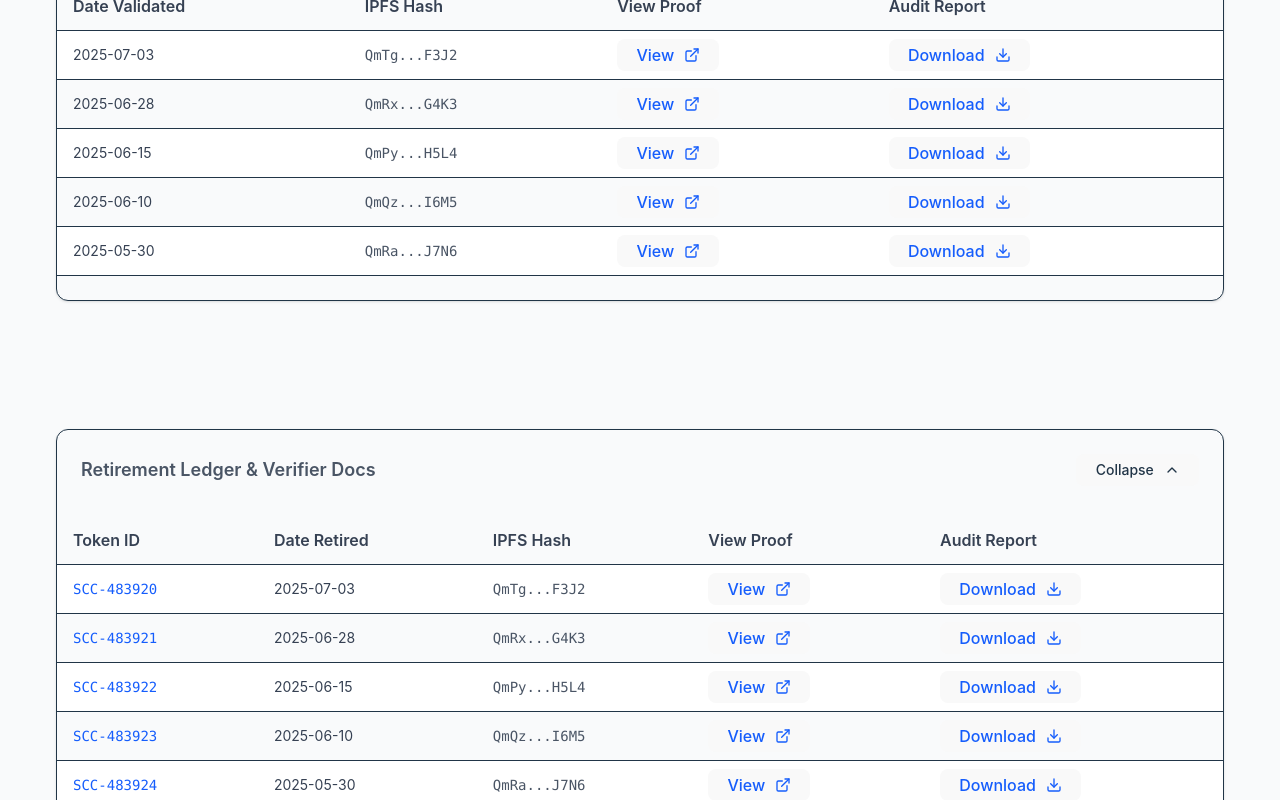
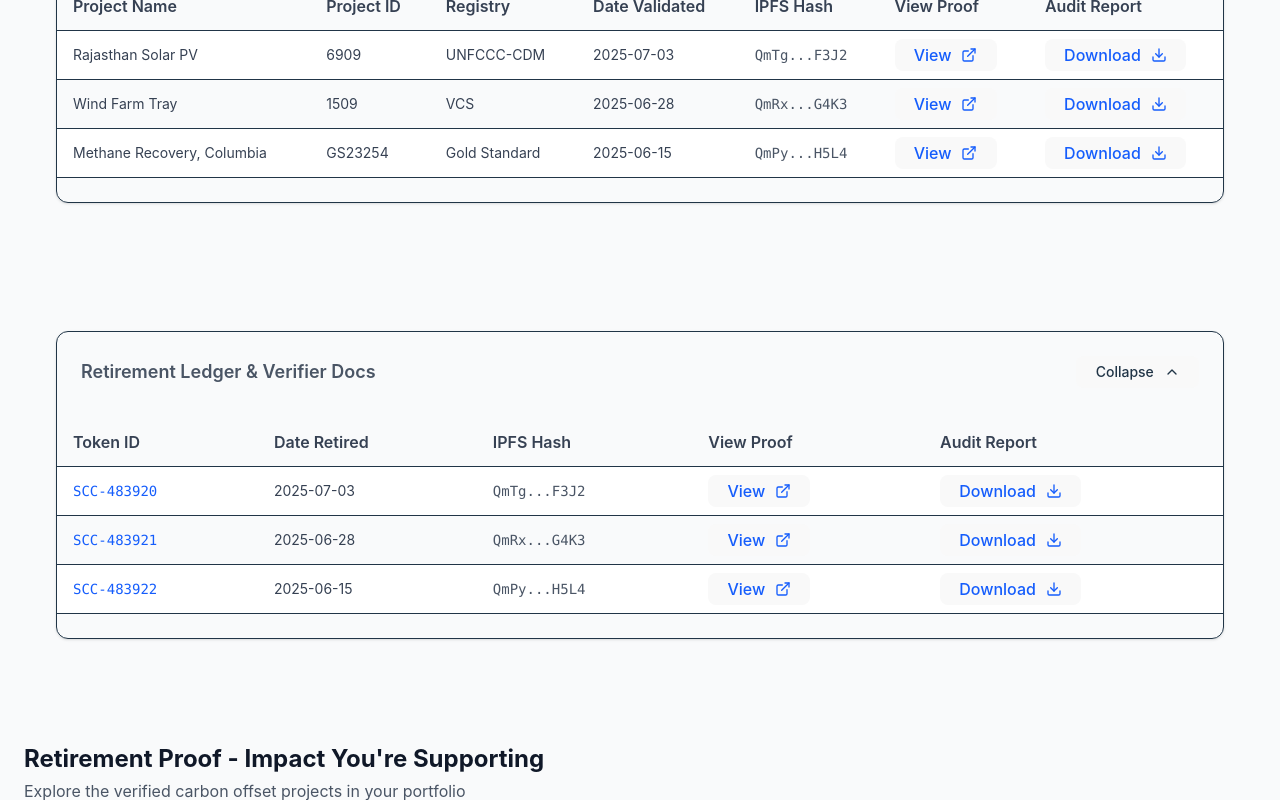
Before and after one commit to ManahilMustafa/sabza-carbon-projects, a React (Vite) app: page / in a window 1280 px wide. Shown: the part 1020-1820 px from the top of the page. Built offline with nearby package versions, Linux system fonts and the light colour scheme.

Commit message:
updTED CODE

```diff
--- a/src/App.jsx
+++ b/src/App.jsx
@@ -2,7 +2,7 @@ import { Header } from "./components/common/Header"
 import { Dashboard } from "./components/Dashboard"
 import { TokenRetirement } from "./components/TokenRetirement"
 import { ProjectPortfolio } from "./components/ProjectPortfolio"
-import { esgMetrics, monthlyOffsetsData, projectTypeData, retirementData, projectsData } from "./data/mockData"
+import { esgMetrics, monthlyOffsetsData, projectTypeData, retirementData, projectsData, validationData } from "./data/mockData"
 import { ValidationTable } from "./components/Validation/ValidationLedger"
 import { ValidationLedger } from "./components/Validation"
 
@@ -16,7 +16,7 @@ export default function App() {
         <Dashboard metrics={esgMetrics} monthlyData={monthlyOffsetsData} projectTypeData={projectTypeData} />
 
         {/* Token Retirement Section */}
-        <ValidationLedger data={retirementData} />
+        <ValidationLedger data={validationData} />
         <TokenRetirement data={retirementData} />
 
         {/* Project Portfolio Section */}
--- a/src/components/Validation/ValidationLedger.jsx
+++ b/src/components/Validation/ValidationLedger.jsx
@@ -68,7 +68,9 @@ export function ValidationTable({ data }) {
               <table className="table-auto w-full border-collapse">
                 <thead>
                   <tr className="border-b bg-gray-50">
-                    {[
+                    {["Project Name ",
+                    "Project ID",
+                    "Registry",
                       "Date Validated",
                       "IPFS Hash",
                       "View Proof",
@@ -91,12 +93,11 @@ export function ValidationTable({ data }) {
                         i % 2 === 0 ? "bg-white" : "bg-gray-50"
                       }`}
                     >
-                      <td className="py-2 px-4 text-sm text-gray-700">
-                        {r.dateRetired}
-                      </td>
-                      <td className="py-2 px-4 break-words font-mono text-sm text-gray-600">
-                        {r.ipfsHash}
-                      </td>
+                        <td className="py-2 px-4 text-sm text-gray-700">{r.name}</td>
+                      <td className="py-2 px-4 text-sm text-gray-700">{r.id}</td>
+                      <td className="py-2 px-4 text-sm text-gray-700">{r.registry}</td>
+                      <td className="py-2 px-4 text-sm text-gray-700">{r.dateRetired}</td>
+                      <td className="py-2 px-4 break-words font-mono text-sm text-gray-600">{r.ipfsHash}</td>
                       <td className="py-2 px-4">
                         <Button
                           variant="link"
--- a/src/data/mockData.js
+++ b/src/data/mockData.js
@@ -24,7 +24,67 @@ export const projectTypeData = [
   { type: "Wind", offsets: 1950, color: "#3B82F6" },
   { type: "Methane Capture", offsets: 3950, color: "#F59E0B" },
 ]
-
+export const validationData = [
+  {
+    name: "Rajasthan Solar PV",
+    id: "6909",
+    registry: "UNFCCC-CDM",
+    tokenId: "SCC-483920",
+    dateRetired: "2025-07-03",
+    ipfsHash: "QmTg...F3J2",
+    smartContract: "0x742d3...c4d8",
+    geoCoordinates: "26.9124° N, 75.7873° E",
+    vintageYear: 2023,
+    viewProof: "View NFT on-chain",
+    auditReport: "Download PDF",
+  },
+  {
+    name: "Wind Farm Tray",
+    id: "1509",
+    registry: "VCS",
+    tokenId: "SCC-483921",
+    dateRetired: "2025-06-28",
+    ipfsHash: "QmRx...G4K3",
+    smartContract: "0x853e4...d5e9",
+    geoCoordinates: "28.6139° N, 77.2090° E",
+    vintageYear: 2023,
+    viewProof: "View NFT on-chain",
+    auditReport: "Download PDF",
+  },
+  {
+    name: "Methane Recovery, Columbia",
+    id: "GS23254",
+    registry: "Gold Standard",
+    tokenId: "SCC-483922",
+    dateRetired: "2025-06-15",
+    ipfsHash: "QmPy...H5L4",
+    smartContract: "0x964f5...e6fa",
+    geoCoordinates: "19.0760° N, 72.8777° E",
+    vintageYear: 2022,
+    viewProof: "View NFT on-chain",
+    auditReport: "Download PDF",
+  },
+  // {
+  //   tokenId: "SCC-483923",
+  //   dateRetired: "2025-06-10",
+  //   ipfsHash: "QmQz...I6M5",
+  //   smartContract: "0xa75g6...f7gb",
+  //   geoCoordinates: "13.0827° N, 80.2707° E",
+  //   vintageYear: 2023,
+  //   viewProof: "View NFT on-chain",
+  //   auditReport: "Download PDF",
+  // },
+  // {
+  //   tokenId: "SCC-483924",
+  //   dateRetired: "2025-05-30",
+  //   ipfsHash: "QmRa...J7N6",
+  //   smartContract: "0xb86h7...g8hc",
+  //   geoCoordinates: "22.5726° N, 88.3639° E",
+  //   vintageYear: 2022,
+  //   viewProof: "View NFT on-chain",
+  //   auditReport: "Download PDF",
+  // },
+]
 // Retirement Records
 export const retirementData = [
   {
@@ -57,26 +117,26 @@ export const retirementData = [
     viewProof: "View NFT on-chain",
     auditReport: "Download PDF",
   },
-  {
-    tokenId: "SCC-483923",
-    dateRetired: "2025-06-10",
-    ipfsHash: "QmQz...I6M5",
-    smartContract: "0xa75g6...f7gb",
-    geoCoordinates: "13.0827° N, 80.2707° E",
-    vintageYear: 2023,
-    viewProof: "View NFT on-chain",
-    auditReport: "Download PDF",
-  },
-  {
-    tokenId: "SCC-483924",
-    dateRetired: "2025-05-30",
-    ipfsHash: "QmRa...J7N6",
-    smartContract: "0xb86h7...g8hc",
-    geoCoordinates: "22.5726° N, 88.3639° E",
-    vintageYear: 2022,
-    viewProof: "View NFT on-chain",
-    auditReport: "Download PDF",
-  },
+  // {
+  //   tokenId: "SCC-483923",
+  //   dateRetired: "2025-06-10",
+  //   ipfsHash: "QmQz...I6M5",
+  //   smartContract: "0xa75g6...f7gb",
+  //   geoCoordinates: "13.0827° N, 80.2707° E",
+  //   vintageYear: 2023,
+  //   viewProof: "View NFT on-chain",
+  //   auditReport: "Download PDF",
+  // },
+  // {
+  //   tokenId: "SCC-483924",
+  //   dateRetired: "2025-05-30",
+  //   ipfsHash: "QmRa...J7N6",
+  //   smartContract: "0xb86h7...g8hc",
+  //   geoCoordinates: "22.5726° N, 88.3639° E",
+  //   vintageYear: 2022,
+  //   viewProof: "View NFT on-chain",
+  //   auditReport: "Download PDF",
+  // },
 ]
 
 // Projects Data
```
